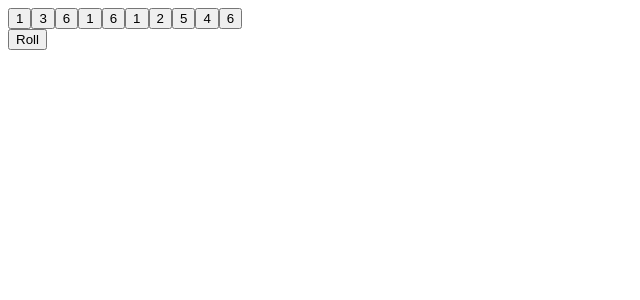
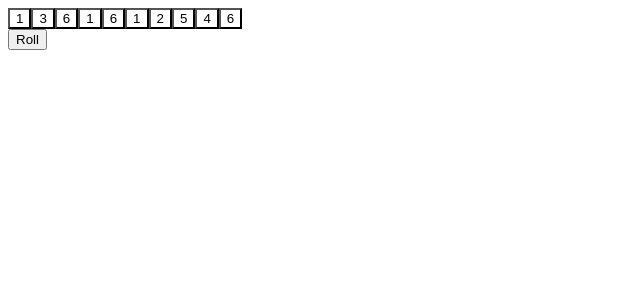
Before and after one commit to yenhtran/tenzies-game, a React app: page / in a window 1280 px wide. Shown: the top 300 px of the page, without its empty margins (0-640 px from the left). Built offline with nearby package versions, Linux system fonts and the light colour scheme; the HTML template or start-up script is replaced by a standard one.

Commit message:
change die color when clicked

```diff
--- a/src/App.jsx
+++ b/src/App.jsx
@@ -15,7 +15,19 @@ export default function App() {
       }))
   }
 
-  const dieElements = dice.map(die => <Die key={die.id} value={die.value} />)
+  function hold(id) {
+    setDice(prevDice => prevDice.map(die => die.id === id ? {...die, isHeld: !die.isHeld} : die))
+  }
+
+  const dieElements = dice.map(die => (
+    <Die
+      key={die.id}
+      value={die.value}
+      isHeld={die.isHeld}
+      hold={hold}
+      id={die.id}
+    />
+  ))
 
   function handleClick() {
     setDice(generateAllNewDice())
--- a/src/Die.jsx
+++ b/src/Die.jsx
@@ -1,6 +1,9 @@
 /* eslint-disable react/prop-types */
-export default function Die({ value }) {
+export default function Die({ value, isHeld, hold, id }) {
+  const styles = {
+    backgroundColor: isHeld ? "#59E391" : "white"
+  }
   return (
-    <button>{value}</button>
+    <button style={styles} onClick={() => hold(id)}>{value}</button>
   )
 }
```
